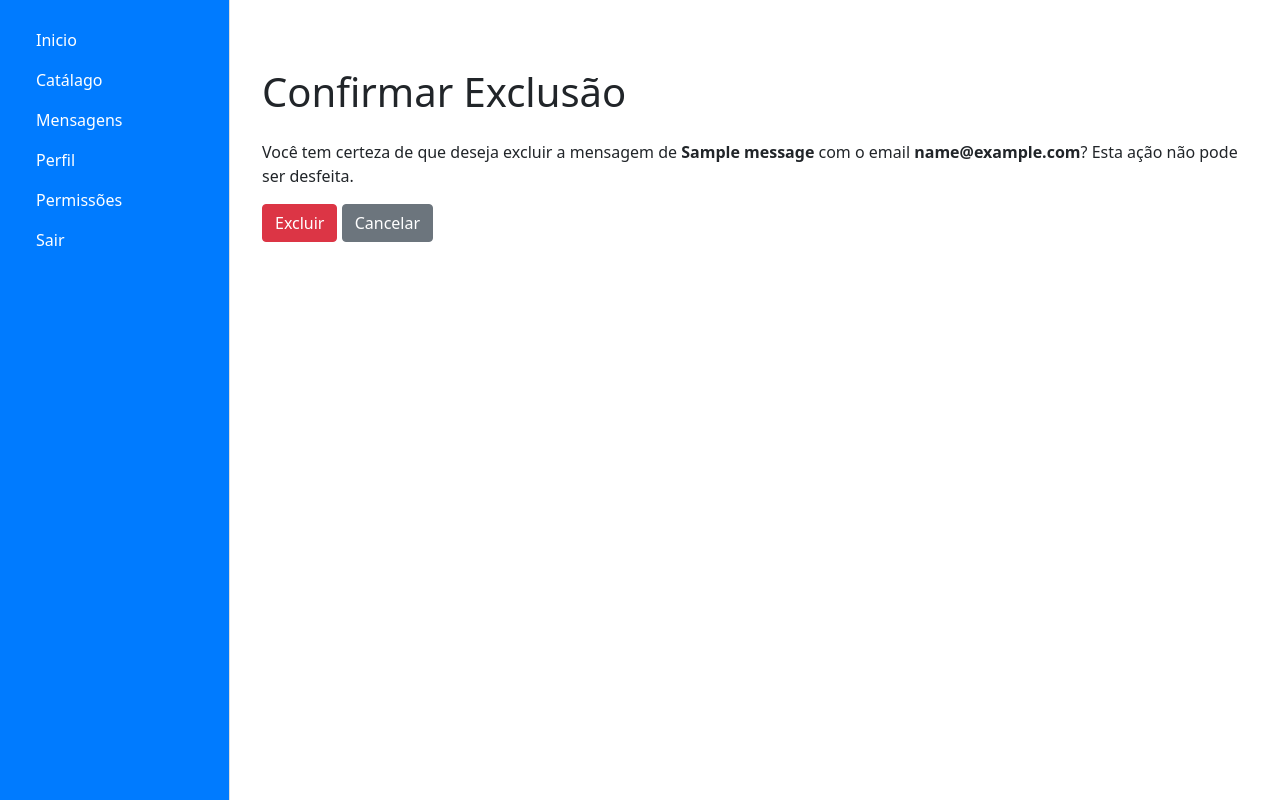
After one commit to silviosmsantos/Verificacao-e-Validacao, a Django app: page /message_delete/00000000-0000-0000-0000-000000000001/ in a window 1280 px wide. The commit adds this page. Run offline with Django 4.2, Linux system fonts and the light colour scheme; a user stored in the database is signed in; tables that the repository leaves empty hold one stand-in row (values such as "Sample post"); some libraries are stand-ins or nearby versions.

Commit message:
feat: add function delete message view and template

```diff
--- /dev/null
+++ b/catalog_project/catalog/templates/messages_delete.html
@@ -0,0 +1,17 @@
+{% extends 'base_sidebar.html' %} {% load static %} {% block content %}
+<div class="container mt-5">
+  <h1 class="mb-4">Confirmar Exclusão</h1>
+
+  <p>
+    Você tem certeza de que deseja excluir a mensagem de
+    <strong>{{ message.name }}</strong> com o email
+    <strong>{{ message.email }}</strong>? Esta ação não pode ser desfeita.
+  </p>
+
+  <form method="post">
+    {% csrf_token %}
+    <button type="submit" class="btn btn-danger">Excluir</button>
+    <a href="{% url 'messages_list' %}" class="btn btn-secondary">Cancelar</a>
+  </form>
+</div>
+{% endblock %}
--- a/catalog_project/catalog/urls.py
+++ b/catalog_project/catalog/urls.py
@@ -1,5 +1,5 @@
 from django.urls import path
-from .views import  catalog_create_view, catalog_delete_view, catalog_list_view, permissions_list_view, login_view, messages_list_view, product_create_view, profile_view, register_view, home_view
+from .views import  catalog_create_view, catalog_delete_view, catalog_list_view, message_delete_view, permissions_list_view, login_view, messages_list_view, product_create_view, profile_view, register_view, home_view
 from django.contrib.auth import views as auth_views
 
 
@@ -12,6 +12,7 @@ urlpatterns = [
     path('catalogs/delete/<uuid:pk>/', catalog_delete_view, name='catalog_delete'),
     path('product_create/', product_create_view, name='product_create'),
     path('messages_list/', messages_list_view, name='messages_list'),
+    path('message_delete/<uuid:message_id>/', message_delete_view, name='message_delete'),
     path('profile/', profile_view, name='profile'),
     path('permissions_list/', permissions_list_view, name='permissions_list'),
     path('logout/', auth_views.LogoutView.as_view(), name='logout'),
--- a/catalog_project/catalog/views.py
+++ b/catalog_project/catalog/views.py
@@ -139,7 +139,6 @@ def catalog_delete_view(request, pk):
 
     return render(request, 'catalog_delete.html', {'catalog': catalog})
 
-
 # view de messages
 @login_required
 @require_http_methods(["GET"])
@@ -162,6 +161,19 @@ def messages_list_view(request):
             messages = messages.filter(sent_at__date=sent_at)
 
     return render(request, 'messages_list.html', {'messages': messages, 'form': form})
+
+@login_required
+@require_http_methods(["GET", "POST"])
+def message_delete_view(request, message_id):
+    message = MessageService.get_message(message_id)
+    if not message:
+        messages.error(request, 'Mensagem não encontrada.')
+        return redirect('messages_list')
+    if request.method == 'POST':
+        MessageService.delete_message(message_id)
+        messages.success(request, 'Mensagem excluída com sucesso.')
+        return redirect('messages_list')
+    return render(request, 'messages_delete.html', {'message': message})
 
 @login_required
 @require_http_methods(["GET"])
```
Also changed, not shown: catalog_project/catalog/templates/messages_list.html (+12 -1 lines).
